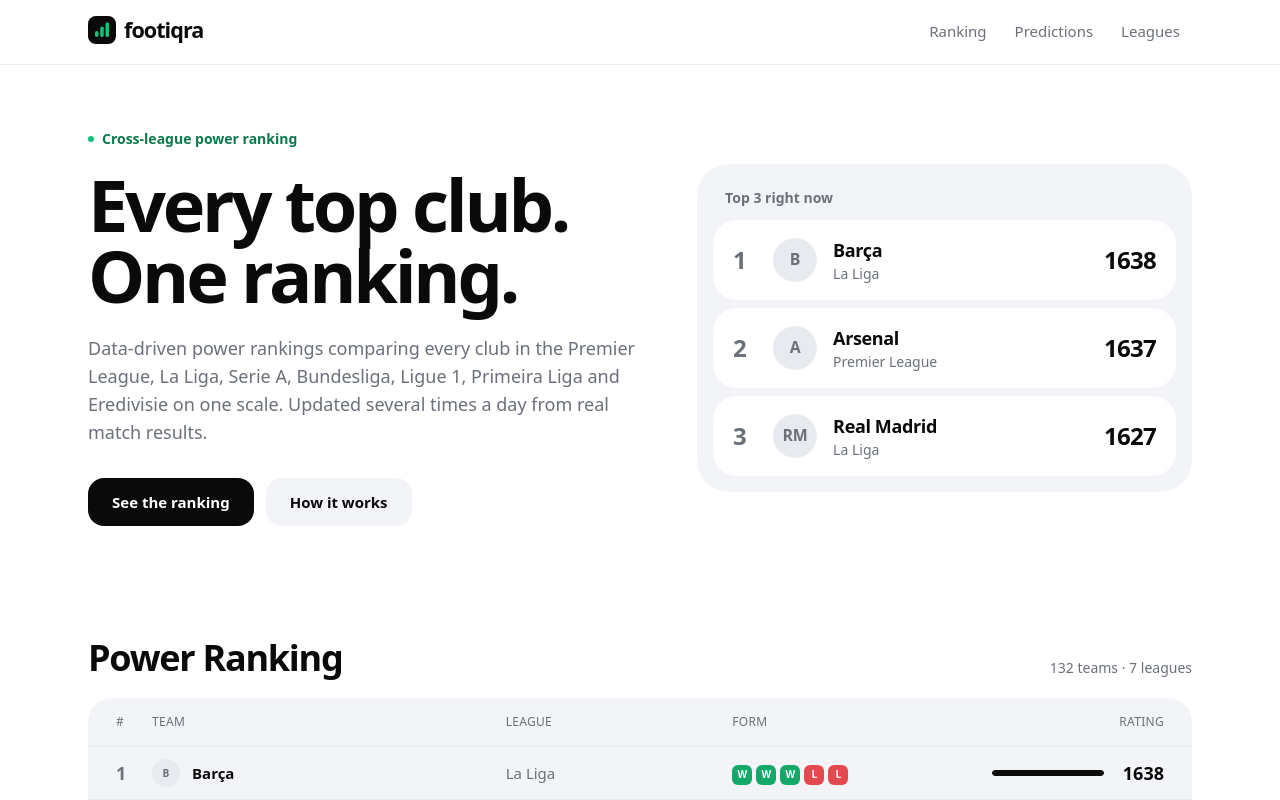
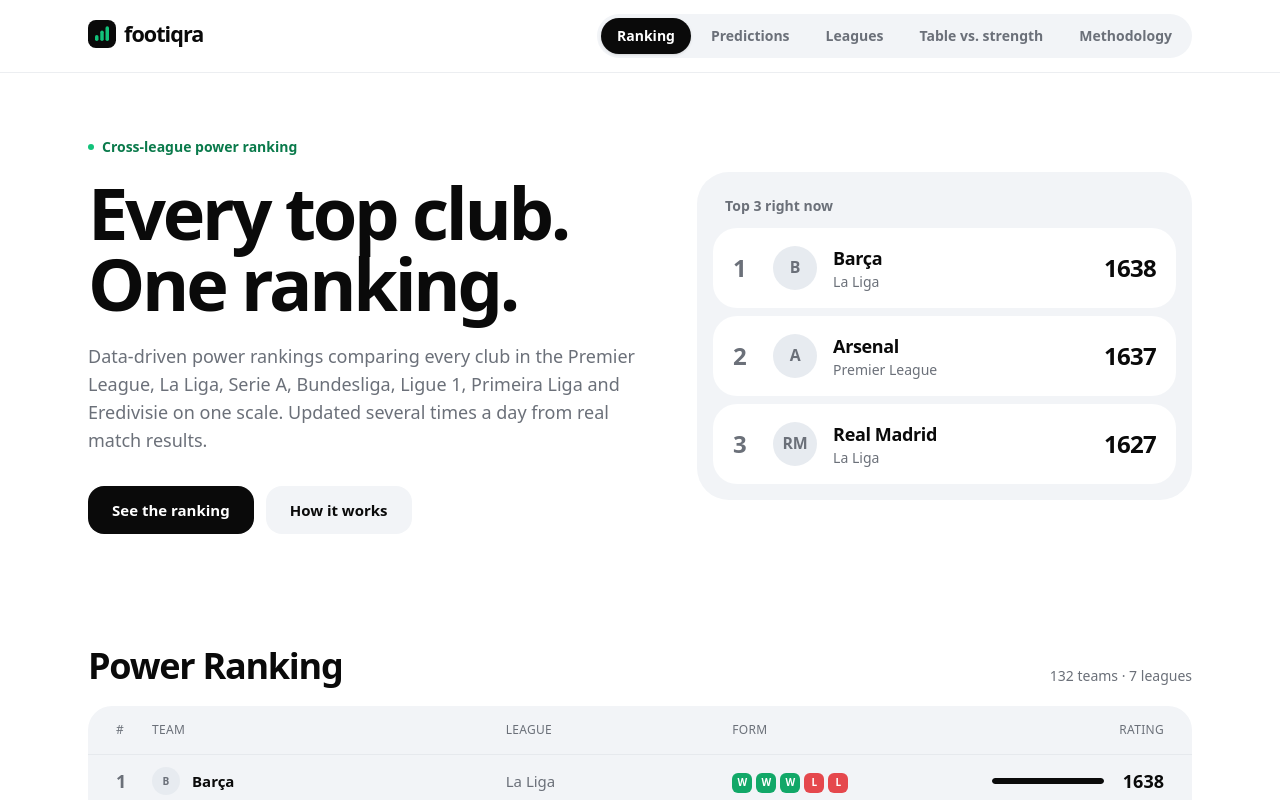
Before and after one commit to tlagemann/footiqra, a Next.js app: page / in a window 1280 px wide. Shown: the top 800 px of the page. Built offline with nearby package versions, Linux system fonts and the light colour scheme; no server answers.

Commit message:
Redesign main navigation as segmented pills with active state
Co-Authored-By: Claude Opus 5.5 <noreply@anthropic.com>
Claude-Session: https://claude.ai/code/session_01XeNFtzQFsvZ3crPugpLS81

```diff
--- a/src/app/globals.css
+++ b/src/app/globals.css
@@ -91,3 +91,11 @@ body {
     animation: none !important;
   }
 }
+
+/* Horizontal scrolling without a visible scrollbar (main navigation on phones). */
+.no-scrollbar {
+  scrollbar-width: none;
+}
+.no-scrollbar::-webkit-scrollbar {
+  display: none;
+}
--- a/src/app/methodology/page.tsx
+++ b/src/app/methodology/page.tsx
@@ -156,7 +156,7 @@ export default function MethodologyPage() {
         </p>
       </section>
 
-      <section id="forecasts" className="scroll-mt-24 space-y-4">
+      <section id="forecasts" className="scroll-mt-32 space-y-4">
         <h2 className="font-display text-3xl font-extrabold tracking-[-0.03em]">
           4. Match forecasts
         </h2>
--- a/src/app/page.tsx
+++ b/src/app/page.tsx
@@ -89,7 +89,7 @@ export default async function HomePage() {
 
       {ranking.status === "ok" ? (
         <>
-          <section aria-labelledby="ranking" id="ranking-section" className="scroll-mt-24">
+          <section aria-labelledby="ranking" id="ranking-section" className="scroll-mt-32">
             <SectionHeading
               id="ranking"
               title="Power Ranking"
--- /dev/null
+++ b/src/components/main-nav.tsx
@@ -0,0 +1,56 @@
+"use client";
+
+import Link from "next/link";
+import { usePathname } from "next/navigation";
+
+export const NAV = [
+  { href: "/", label: "Ranking", match: (p: string) => p === "/" },
+  {
+    href: "/predictions/",
+    label: "Predictions",
+    match: (p: string) => p.startsWith("/predictions") || p.startsWith("/matches"),
+  },
+  { href: "/leagues/", label: "Leagues", match: (p: string) => p.startsWith("/leagues") },
+  {
+    href: "/table-vs-strength/",
+    label: "Table vs. strength",
+    match: (p: string) => p.startsWith("/table-vs-strength"),
+  },
+  {
+    href: "/methodology/",
+    label: "Methodology",
+    match: (p: string) => p.startsWith("/methodology"),
+  },
+] as const;
+
+/**
+ * Segmented pill navigation. The current section is a solid pill;
+ * on small screens the bar scrolls horizontally instead of wrapping.
+ */
+export function MainNav({ className = "" }: { className?: string }) {
+  const pathname = usePathname() ?? "/";
+  return (
+    <nav aria-label="Main" className={className}>
+      <ul className="no-scrollbar flex items-center gap-1 overflow-x-auto rounded-full bg-surface p-1 text-sm font-semibold">
+        {NAV.map((item) => {
+          const active = item.match(pathname);
+          return (
+            <li key={item.href} className="shrink-0">
+              <Link
+                href={item.href}
+                aria-current={active ? "page" : undefined}
+                className={`block rounded-full px-3.5 py-2 whitespace-nowrap transition sm:px-4 ${
+                  active
+                    ? "bg-foreground text-inverse shadow-sm"
+                    : "text-muted hover:bg-background hover:text-foreground"
+                }`}
+              >
+                {item.label}
+              </Link>
+            </li>
+          );
+        })}
+      </ul>
+    </nav>
+  );
+}
--- a/src/components/site-header.tsx
+++ b/src/components/site-header.tsx
@@ -1,33 +1,19 @@
 import Link from "next/link";
 import { Logo } from "./logo";
-
-const NAV = [
-  { href: "/", label: "Ranking" },
-  { href: "/predictions/", label: "Predictions" },
-  { href: "/leagues/", label: "Leagues" },
-];
+import { MainNav } from "./main-nav";
 
 export function SiteHeader() {
   return (
     <header className="sticky top-0 z-20 border-b border-line/70 bg-background/85 backdrop-blur-md">
-      <div className="mx-auto flex h-16 max-w-6xl items-center justify-between gap-2 px-4 sm:gap-4 sm:px-6">
-        <Link href="/" aria-label="Footiqra home" className="text-foreground">
+      <div className="mx-auto flex max-w-6xl flex-col gap-2 px-4 py-3 sm:px-6 lg:h-[4.5rem] lg:flex-row lg:items-center lg:justify-between lg:py-0">
+        <Link
+          href="/"
+          aria-label="Footiqra home"
+          className="self-start text-foreground lg:self-center"
+        >
           <Logo />
         </Link>
-        <nav aria-label="Main">
-          <ul className="flex items-center gap-0 text-sm font-medium sm:gap-1 sm:text-[15px]">
-            {NAV.map((item) => (
-              <li key={item.href}>
-                <Link
-                  href={item.href}
-                  className="rounded-xl px-2 py-2 text-muted sm:px-3 transition hover:bg-surface hover:text-foreground"
-                >
-                  {item.label}
-                </Link>
-              </li>
-            ))}
-          </ul>
-        </nav>
+        <MainNav className="-mx-4 px-4 sm:mx-0 sm:px-0" />
       </div>
     </header>
   );
```
